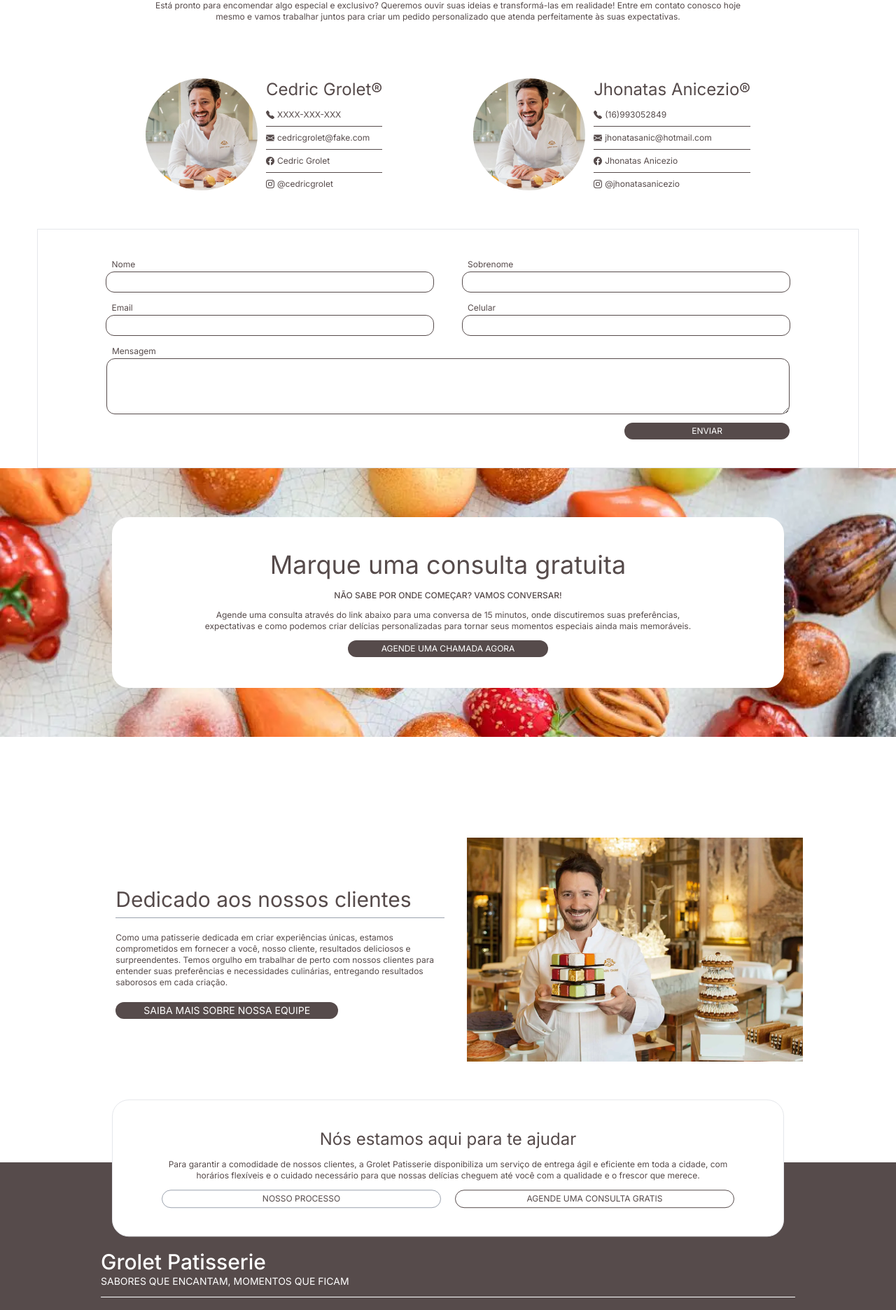
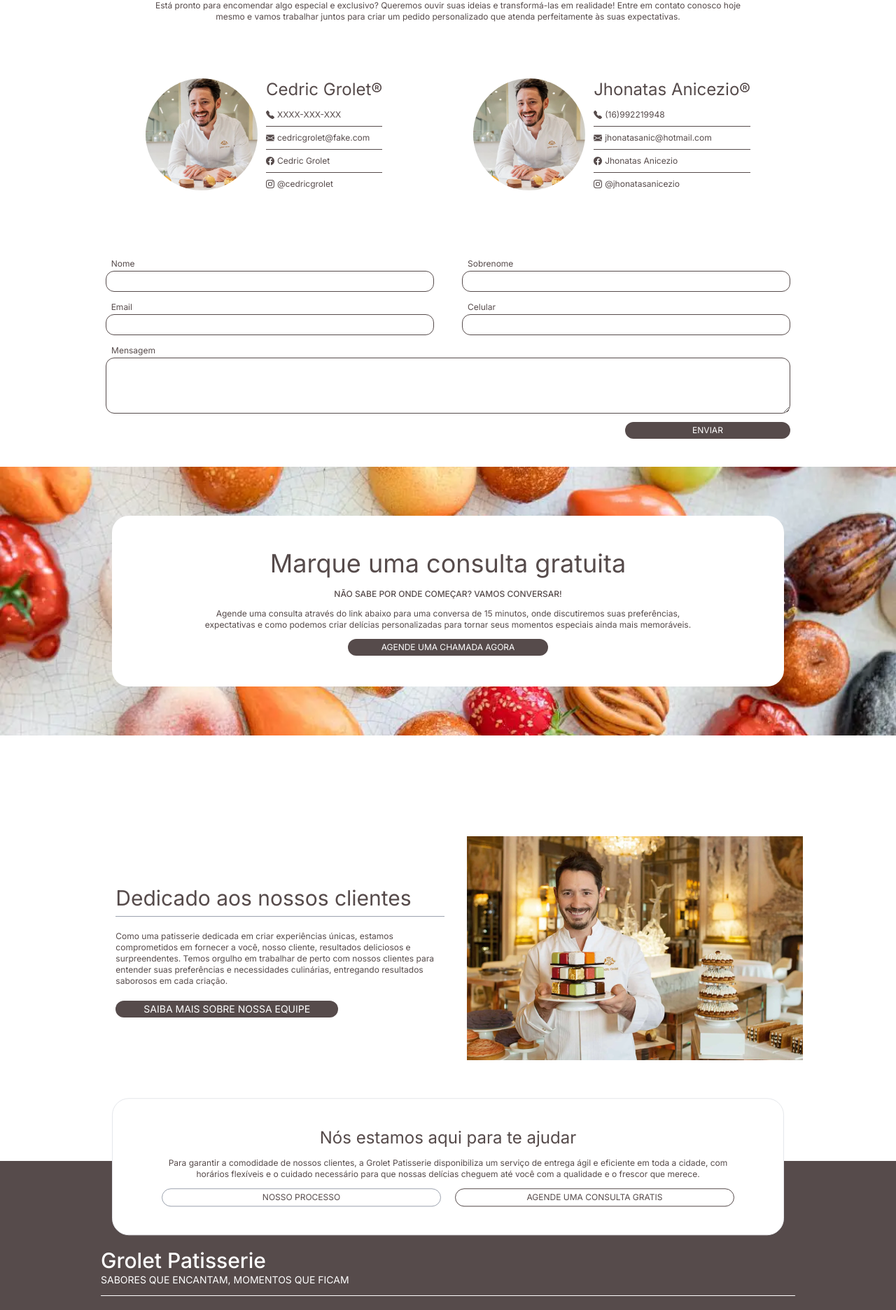
Before and after one commit to JhonatasAnicezio/Grolet_Patisserie, a Next.js app: page /contact in a window 1280 px wide. Shown: the part 244-2116 px from the top of the page at 70% size. Built offline with nearby package versions, Linux system fonts and the light colour scheme; no server answers.

Commit message:
feat: alter sintaxe for words and alter css

```diff
--- a/src/app/contact/page.tsx
+++ b/src/app/contact/page.tsx
@@ -35,7 +35,7 @@ export default function Contact() {
             <div className="flex flex-col gap-1">
               <h2 className="text-2xl">Jhonatas Anicezio®</h2>
               <nav className="flex flex-col text-xs">
-                <a className="flex items-center py-2 gap-1 border-b border-brown-350"><BsFillTelephoneFill />(16)993052849</a>
+                <a className="flex items-center py-2 gap-1 border-b border-brown-350"><BsFillTelephoneFill />(16)992219948</a>
                 <a className="flex items-center py-2 gap-1 border-b border-brown-350"><BsFillEnvelopeFill />jhonatasanic@hotmail.com</a>
                 <Link href='https://www.facebook.com/cedricgrolet' className="transition duration-500 flex items-center py-2 gap-1 hover:text-brown-900 border-b border-brown-350">
                   <BsFacebook />Jhonatas Anicezio
--- a/src/components/Footer/index.tsx
+++ b/src/components/Footer/index.tsx
@@ -29,7 +29,7 @@ export function Footer() {
             <Link href='/contact' className="py-0.5 transition duration-500 border-b border-white hover:text-brown-900 hover:border-brown-900">CONTATO</Link>
           </nav>
           <ul className="flex flex-col text-xs">
-            <li className="flex p-1 gap-1 items-center"><BsFillTelephoneFill />+55 (16)99305-2849</li>
+            <li className="flex p-1 gap-1 items-center"><BsFillTelephoneFill />+55 (16)992219948</li>
             <li className="flex p-1 gap-1 items-center"><BsFillEnvelopeFill />jhonatasanic@hotmail.com</li>
             <Link className="transition duration-500 hover:text-brown-900" target="blank" href='https://www.facebook.com/cedricgrolet'>
               <li className="flex p-1 gap-1 items-center"><BsFacebook />Cedric Grolet</li>
--- a/src/components/Form/FormMessage/index.tsx
+++ b/src/components/Form/FormMessage/index.tsx
@@ -39,7 +39,7 @@ export default function FormMessage() {
     <FormProvider {...createSendForm}>
       <form
         onSubmit={handleSubmit(sendEmail)}
-        className='flex flex-col py-10 gap-3 max-sm:gap-0 justify-center items-center w-11/12 border'
+        className='flex flex-col py-10 gap-3 max-sm:gap-0 justify-center items-center w-11/12'
       >
         <Form.Field className='flex max-sm:flex-col gap-10 w-full justify-center'>
           <Form.Field className='w-2/5'>
```
